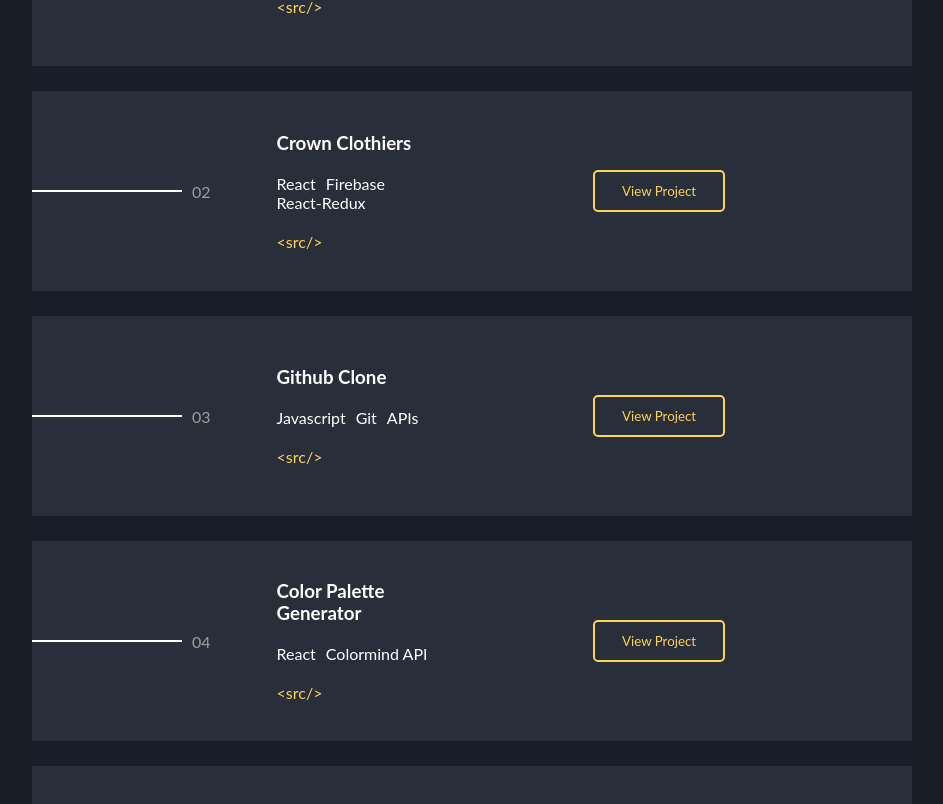
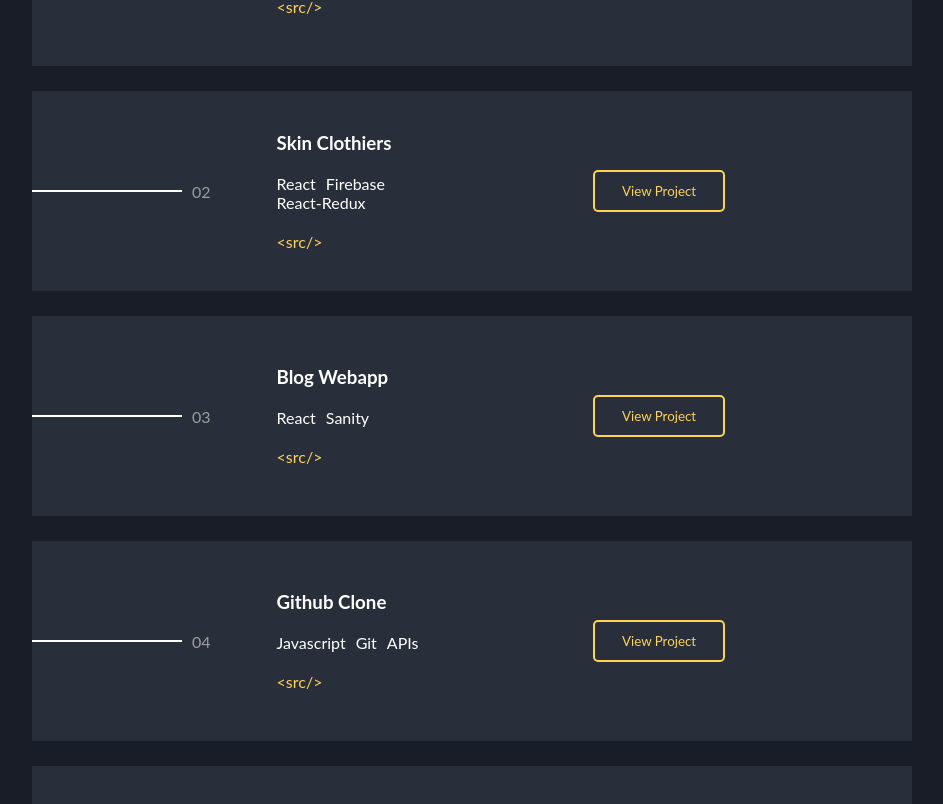
Before and after one commit to valentinesamuel/portfolio, an Angular app: page / in a window 1280 px wide. Shown: the part 2396-3200 px from the top of the page, without its empty margins (168-1111 px from the left). Built offline with nearby package versions, Linux system fonts and the light colour scheme; a web font is replaced by a local one.

Commit message:
changed skin clothing link

```diff
--- a/src/app/projects/projects.component.ts
+++ b/src/app/projects/projects.component.ts
@@ -18,10 +18,16 @@ export class ProjectsComponent implements OnInit {
       liveDemo: 'https://ng-spotify.netlify.app/'
     },
     {
-      name: 'Crown Clothiers',
+      name: 'Skin Clothiers',
       stack: ['React', 'Firebase', 'React-Redux'],
       repo: 'https://github.com/valentinesamuel/crown-clothiers',
-      liveDemo: 'https://crown-clothiers.netlify.app/'
+      liveDemo: 'https://skin-clothiers.netlify.app/'
+    },
+    {
+      name: 'Blog Webapp',
+      stack: ['React', 'Sanity'],
+      repo: 'https://github.com/valentinesamuel/sanity-blog-test',
+      liveDemo: 'https://sanitious-blog.netlify.app/'
     },
     {
       name: 'Github Clone',
@@ -35,12 +41,6 @@ export class ProjectsComponent implements OnInit {
       repo: 'https://github.com/valentinesamuel/color-palette-generator',
       liveDemo: 'https://random-palette-maker.netlify.app/'
     },
-    {
-      name: 'Blog Webapp',
-      stack: ['React', 'Sanity'],
-      repo: 'https://github.com/valentinesamuel/sanity-blog-test',
-      liveDemo: 'https://sanitious-blog.netlify.app/'
-    },
 
   ]
 
```
